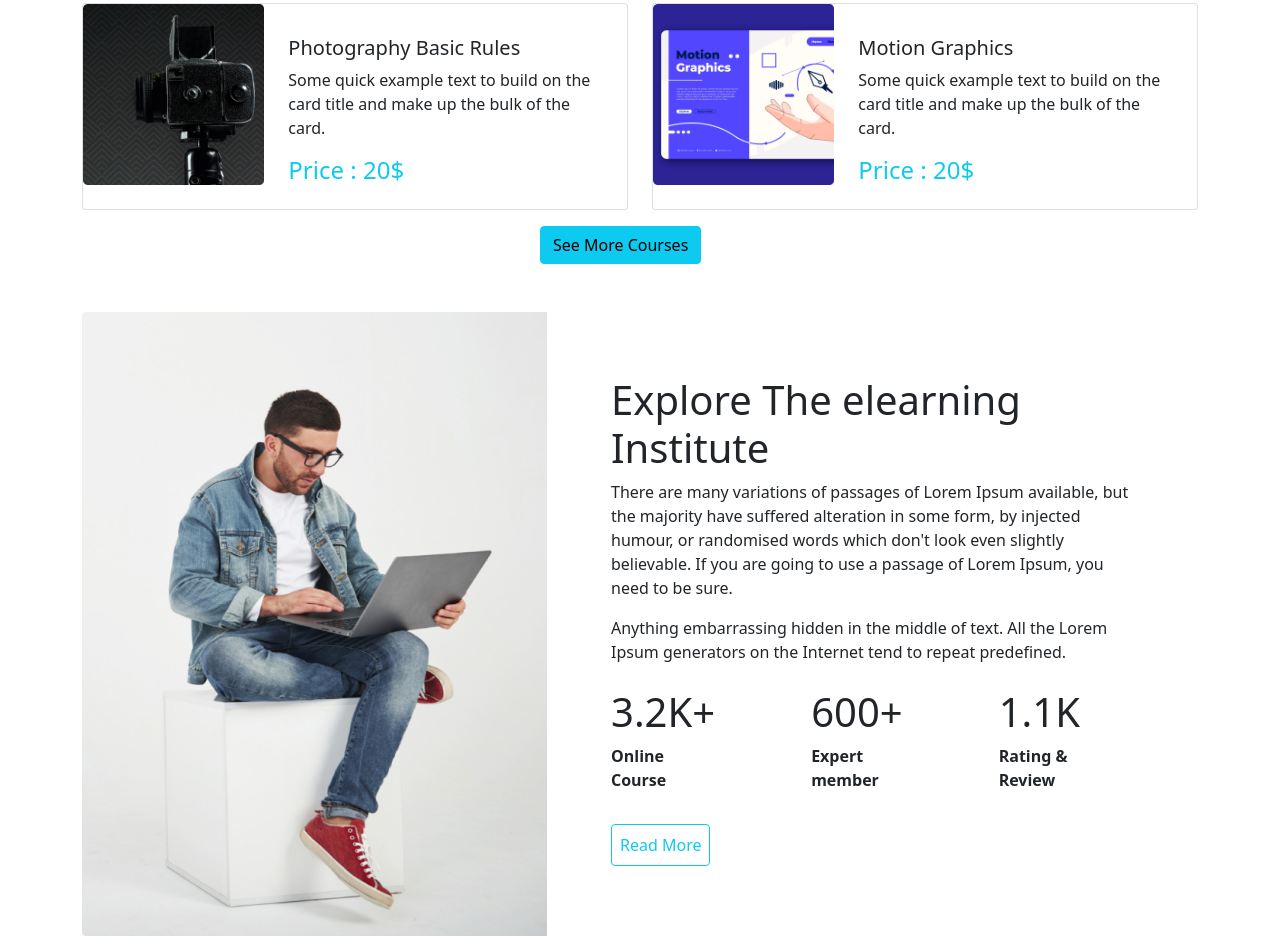
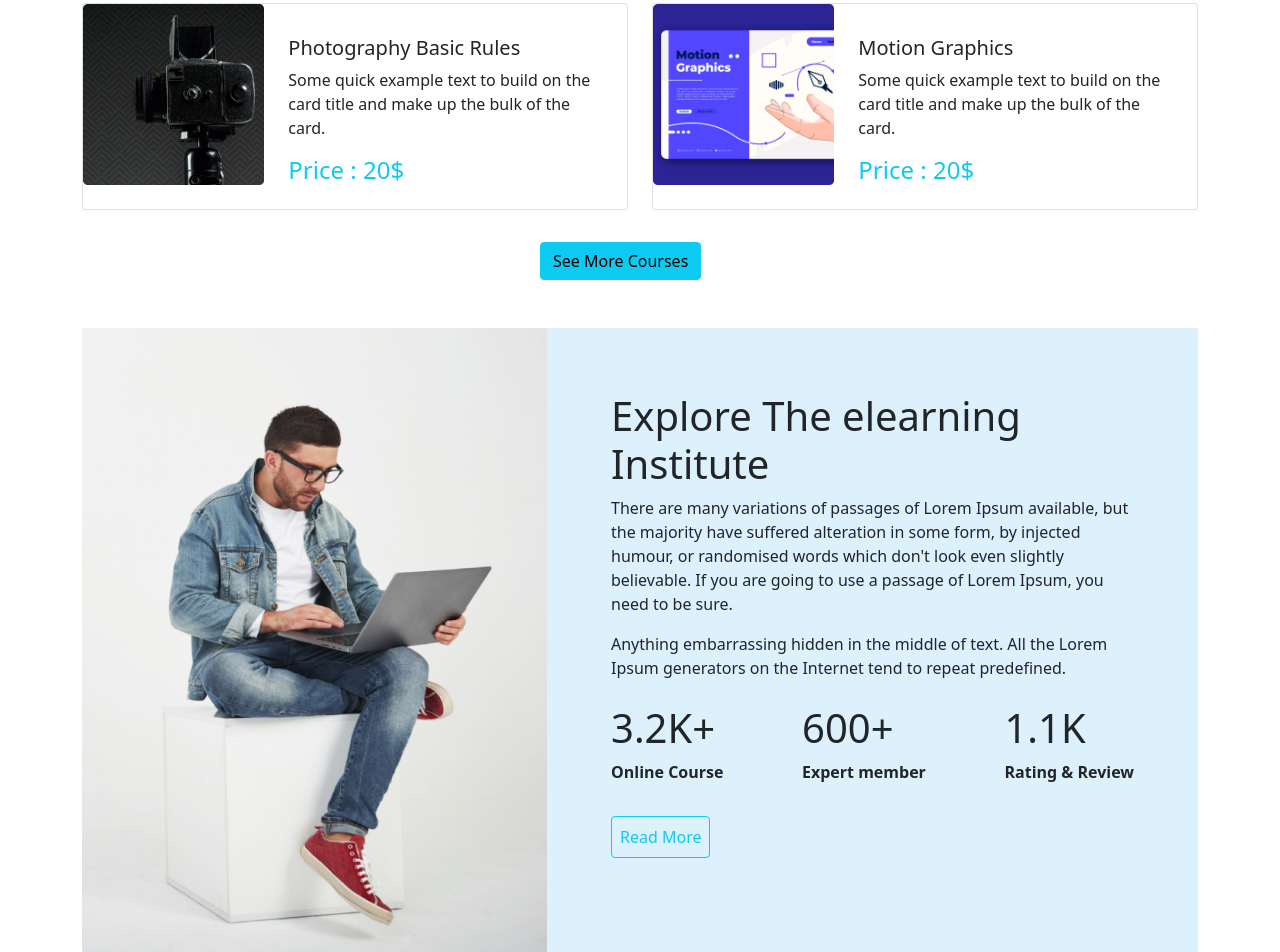
Before and after one commit to saidurGithub/tech-hub-b6A3, a plain HTML site: page index.html in a window 1280 px wide. Shown: the part 1410-2362 px from the top of the page. Drawn offline with nearby package versions, Linux system fonts and the light colour scheme.

Commit message:
final commmit

```diff
--- a/index.html
+++ b/index.html
@@ -229,17 +229,17 @@
                     </div>
                 </div>
 
-                <div class="see-more">
+                <div class="see-more mt-3">
                     <button class="btn btn-info">See More Courses</button>
                 </div>
             </div>
         </section>
 
-        <!-- Explore Section -->
-        <section class="d-none d-md-none d-lg-block">
+        <!-- Explore Section  d-md-none-->
+        <section class=" mt-5 ">
             <div class="container">
                 <div class="card mb-3 border-0">
-                    <div class="row g-0">
+                    <div class="row g-0 explore-bg">
                         <div class="col-md-5 col-sm-12">
                             <img src="images/working.png" class="img-fluid rounded-start w-80" alt="...">
                         </div>
@@ -256,16 +256,16 @@
                                     <p> Anything embarrassing hidden in the middle of text. All the Lorem Ipsum
                                         generators
                                         on the Internet tend to repeat predefined.</p>
-                                    <div class="d-flex mt-4 fw-bold mb-3">
-                                        <div class="me-5">
+                                    <div class="d-flex mt-4 fw-bold mb-3 d-flex justify-content-between">
+                                        <div class="">
                                             <h1>3.2K+</h1>
                                             <p>Online Course</p>
                                         </div>
-                                        <div class="mx-5">
+                                        <div class="">
                                             <h1>600+</h1>
                                             <p>Expert member</p>
                                         </div>
-                                        <div class="mx-5">
+                                        <div class="">
                                             <h1>1.1K</h1>
                                             <p>Rating & Review</p>
                                         </div>
--- a/style.css
+++ b/style.css
@@ -50,6 +50,9 @@
     font-size: 22px;
 }
 
+.explore-bg{
+    background-color: #ceebfcb0;
+}
 /* Media Query section*/
 
 @media only screen and (max-width: 576px) {
```
